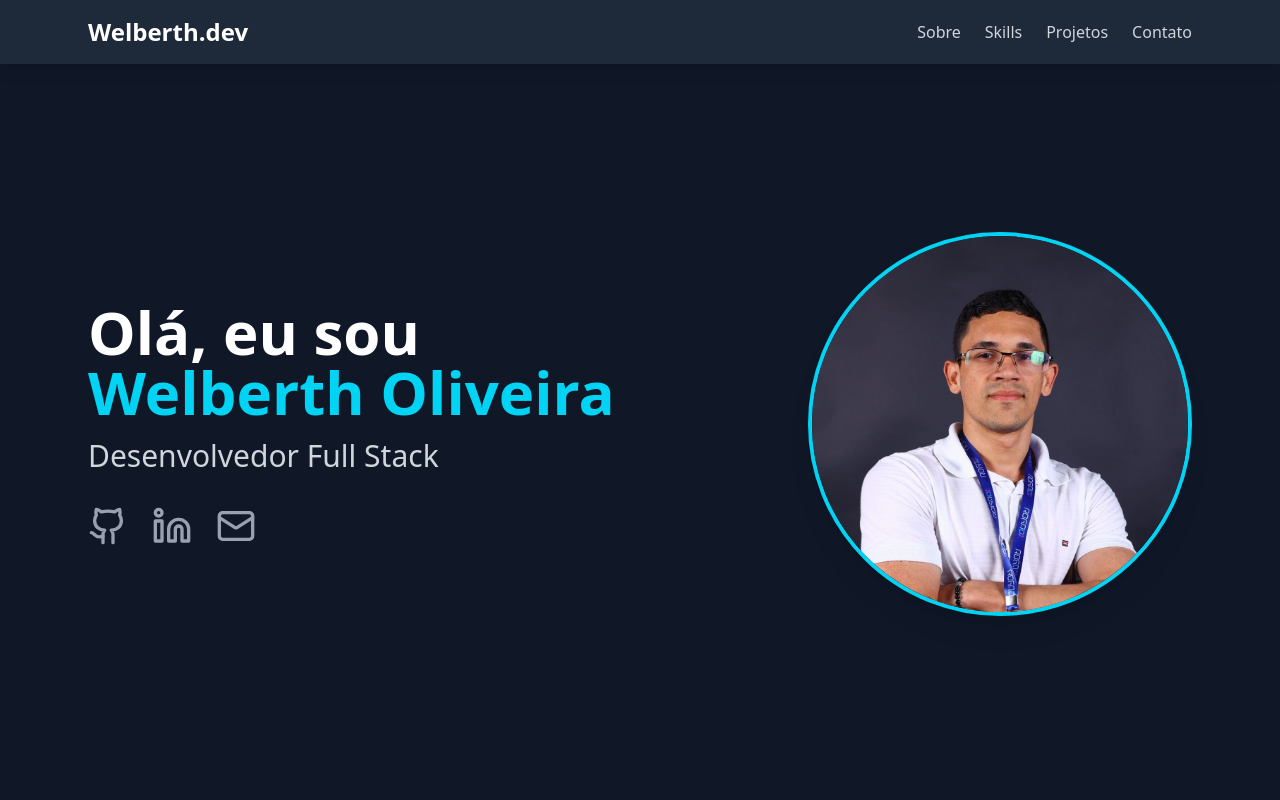
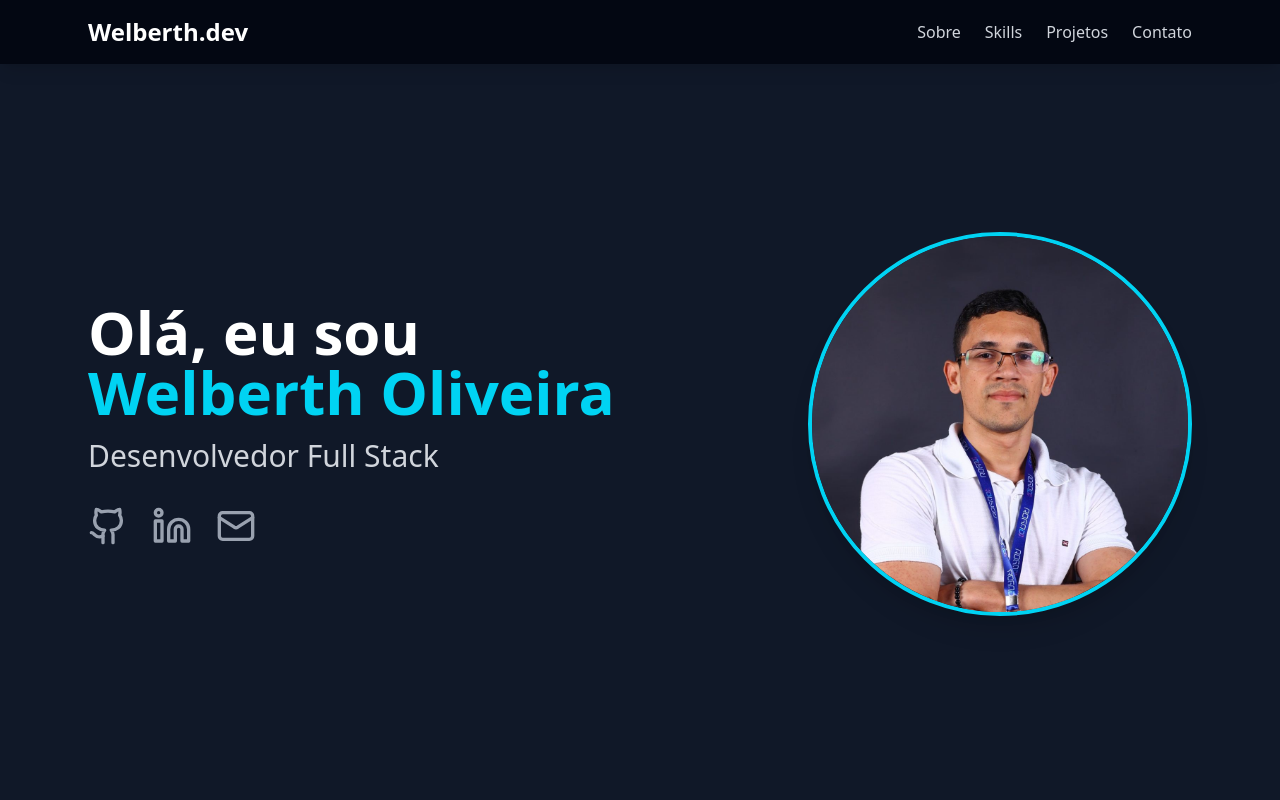
Before and after one commit to Welberth77/Portfolio-pessoal, a React (Vite) app: page / in a window 1280 px wide. Shown: the top 800 px of the page. Built offline with nearby package versions, Linux system fonts and the light colour scheme.

Commit message:
style: mudando cor do header

```diff
--- a/src/components/Header.jsx
+++ b/src/components/Header.jsx
@@ -21,7 +21,7 @@
   };
 
   return (
-    <nav className="fixed top-0 left-0 w-full bg-gray-800 bg-opacity-80 backdrop-blur-md z-50 shadow-lg">
+    <nav className="fixed top-0 left-0 w-full bg-gray-950 bg-opacity-80 backdrop-blur-md z-50 shadow-lg">
       <div className="container mx-auto max-w-6xl px-6 py-4 flex justify-between items-center">
         {/* Logo ou Nome */}
         <a
```
